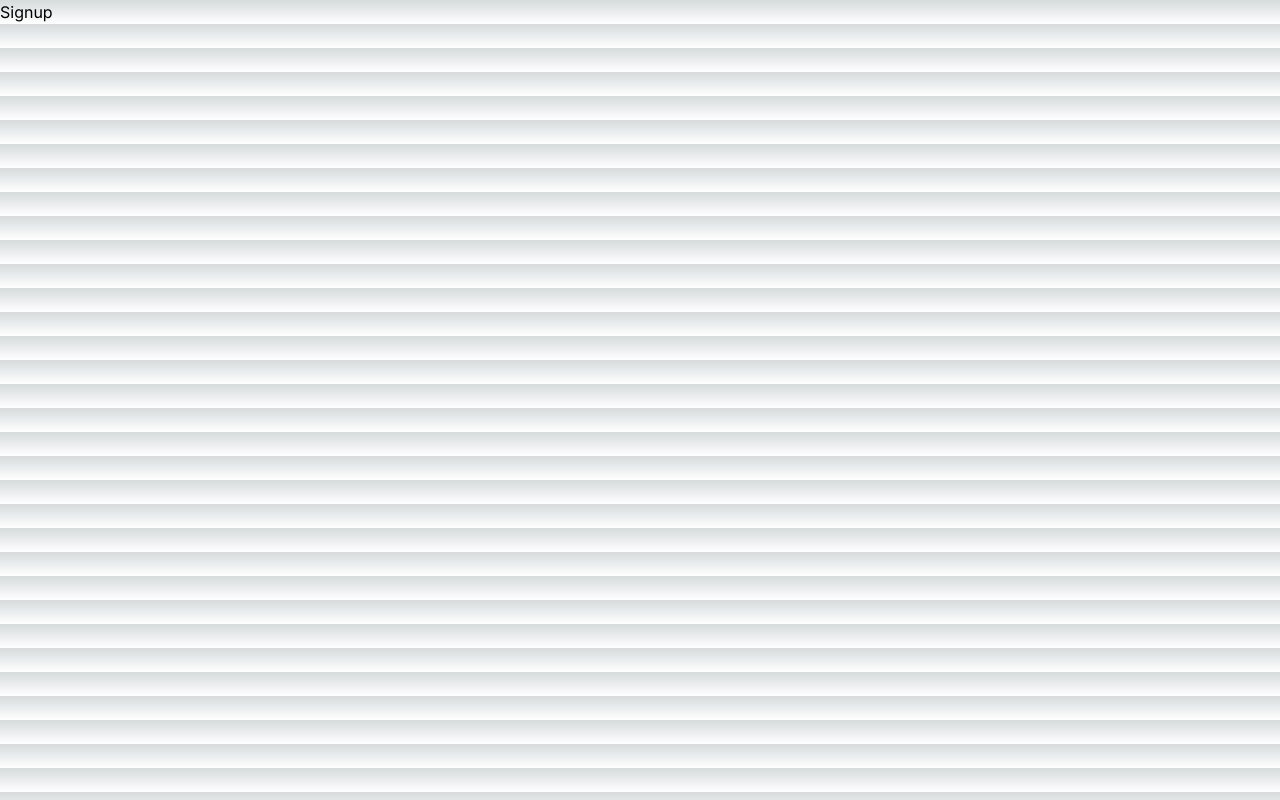
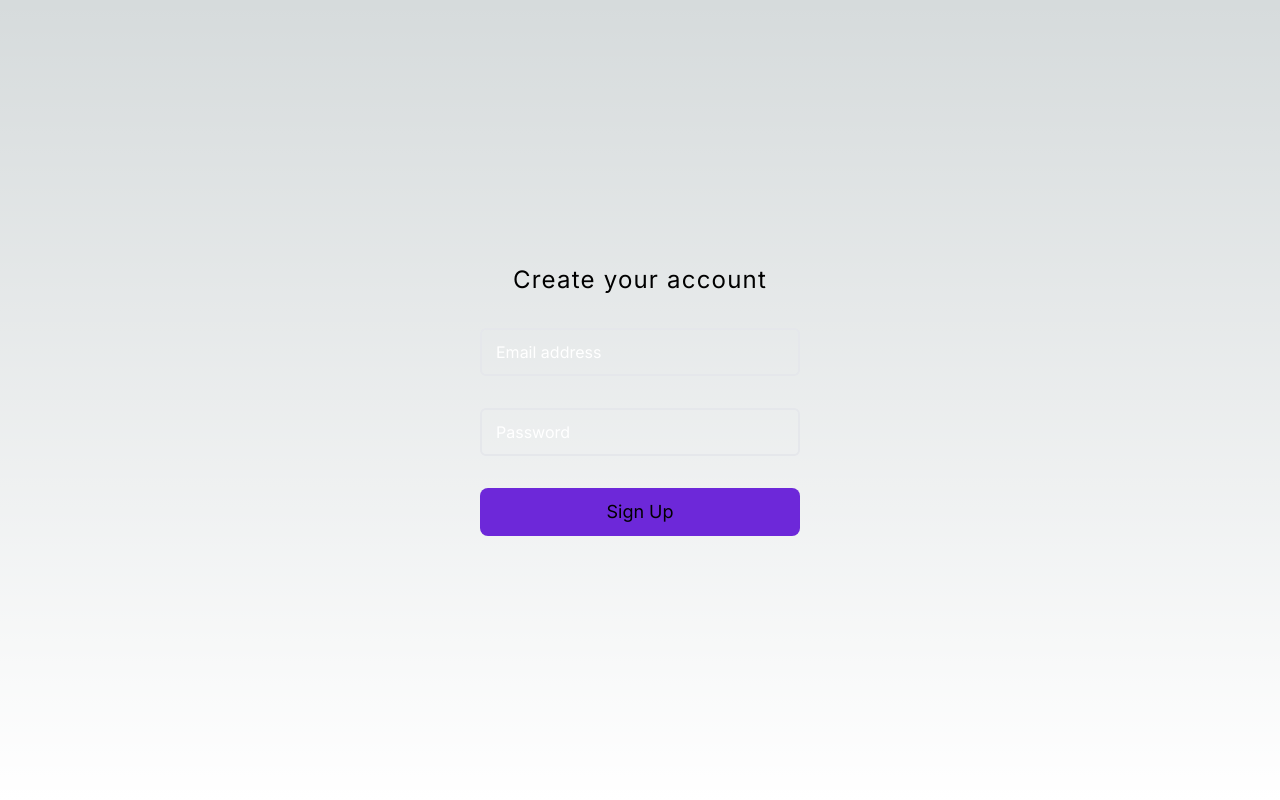
Before and after one commit to Aayushi-Agrwal/OccasionOwlFullStack, a Next.js app in the folder client/: page /signup in a window 1280 px wide. Built offline with nearby package versions, Linux system fonts and the light colour scheme.

Commit message:
feat: signup flow

```diff
--- a/client/app/(routes)/signup/page.tsx
+++ b/client/app/(routes)/signup/page.tsx
@@ -1,5 +1,50 @@
 import SignupFlow from "@/app/features/signup/components/signupform";
 
 export default function Signup() {
-  return <SignupFlow />;
+  return (
+    <main className="w-screen h-screen">
+      <div className="flex h-full flex-col justify-center items-center">
+        <h1 className="text-2xl tracking-wider pb-8">Create your account</h1>
+        <form className="flex flex-col gap-8 items-center justify-center">
+          <div className="relative group">
+            <input
+              id="email"
+              name="email"
+              type="email"
+              required
+              className="bg-inherit border-2 h-12 rounded-md w-[20rem] px-4 text-sm peer"
+            />
+            <label
+              htmlFor="email"
+              className="transform text-white transition-all absolute top-0 left-0 h-full flex items-center pl-4 text-md group-focus-within:text-sm peer- peer-valid:text-sm group-focus-within:h-1/2 peer-valid:h-1/2 group-focus-within:-translate-y-full peer-valid:-translate-y-full group-focus-within:pl-2 peer-valid:pl-0"
+            >
+              Email address
+            </label>
+          </div>
+
+          <div className="relative group">
+            <input
+              id="password"
+              name="password"
+              type="password"
+              required
+              className="bg-inherit border-2 h-12 rounded-md w-[20rem] px-4 text-sm peer"
+            />
+            <label
+              htmlFor="password"
+              className="transform text-white transition-all absolute top-0 left-0 h-full flex items-center pl-4 text-md group-focus-within:text-sm peer-valid:text-sm group-focus-within:h-1/2 peer-valid:h-1/2 group-focus-within:-translate-y-full peer-valid:-translate-y-full group-focus-within:pl-2 peer-valid:pl-2"
+            >
+              Password
+            </label>
+          </div>
+          <button
+            className="h-12 w-full flex text-lg bg-violet-700 px-16 py-2 justify-center rounded-lg items-center transition hover:translate-y-0.5 cursor-pointer"
+            type="submit"
+          >
+            Sign Up
+          </button>
+        </form>
+      </div>
+    </main>
+  );
 }
--- a/client/app/features/signup/components/signupform.tsx
+++ b/client/app/features/signup/components/signupform.tsx
@@ -1,3 +1,11 @@
 export default function SignupFlow() {
-  return <div>Signup</div>;
+  return (
+    <div className="flex flex-col justify-center items-center">
+      <h1 className="text-2xl">Create your account</h1>
+      <form>
+        <label htmlFor="email">Email address</label>
+        <input id="email" name="email" type="email" className="bg-inherit" />
+      </form>
+    </div>
+  );
 }
--- a/client/app/layouts/Auth.tsx
+++ b/client/app/layouts/Auth.tsx
@@ -3,7 +3,7 @@ import Link from "next/link";
 interface props {
   setLoginState: React.Dispatch<React.SetStateAction<any>>;
 }
-export const Login: React.FC<props> = ({ setLoginState }) => {
+export const Auth: React.FC<props> = ({ setLoginState }) => {
   return (
     <main className="flex">
       <div className="flex flex-col w-3/5 items-center justify-center h-screen bg-gradient-to-r from-sky-700 to-indigo-800">
--- a/client/app/page.tsx
+++ b/client/app/page.tsx
@@ -2,9 +2,9 @@
 
 import { useState } from "react";
 import ChatRoom from "./layouts/Chatroom";
-import { Login } from "./layouts/Auth";
+import { Auth } from "./layouts/Auth";
 
 export default function Home() {
   const [login, setLogin] = useState(false);
-  return <>{login ? <ChatRoom /> : <Login setLoginState={setLogin} />}</>;
+  return <>{login ? <ChatRoom /> : <Auth setLoginState={setLogin} />}</>;
 }
```
Also changed, not shown: client/app/components/Button.tsx (added).
